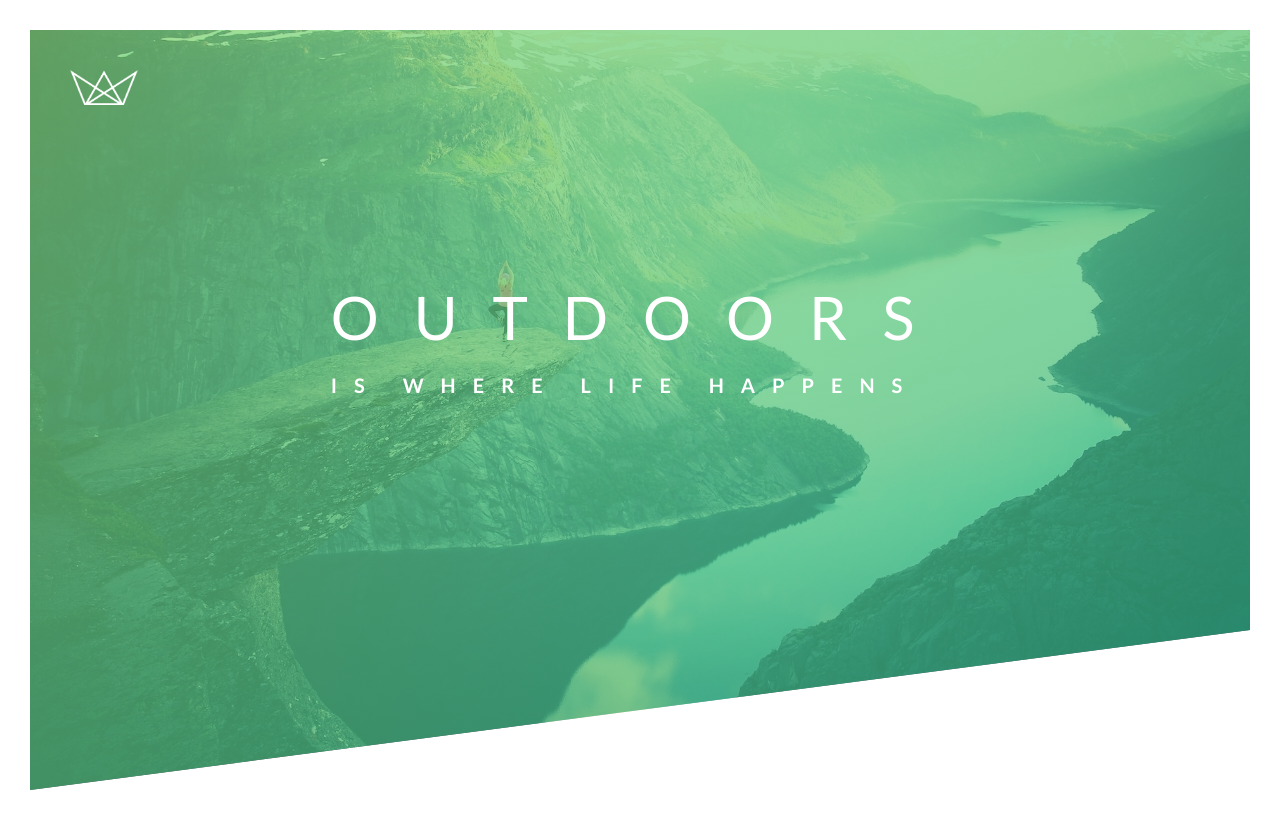
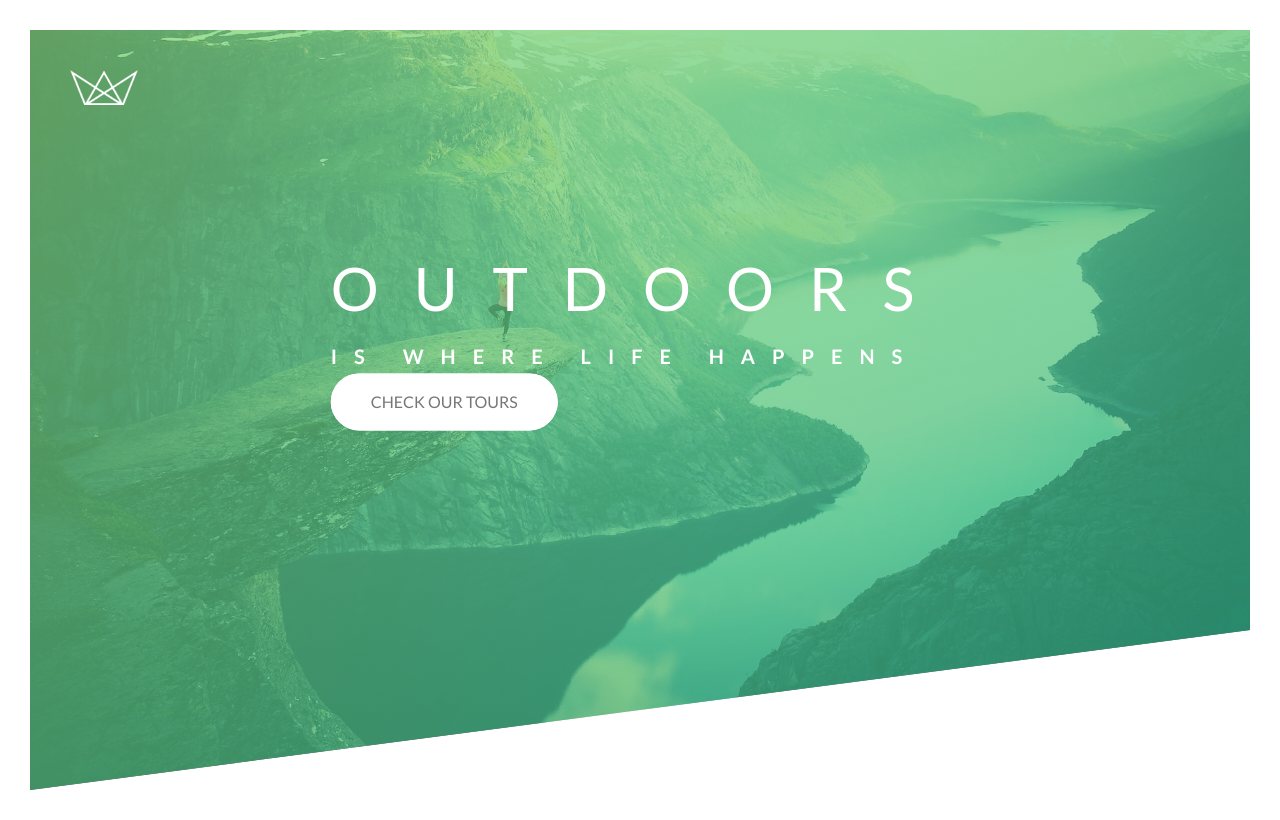
Before and after one commit to Saurav-98/natours-sass-react, a React (Vite) app: page / in a window 1280 px wide. Built offline with nearby package versions, Linux system fonts and the light colour scheme.

Commit message:
working with button animations

```diff
--- a/src/components/Hero.css
+++ b/src/components/Hero.css
@@ -85,3 +85,56 @@
     transform: translateX(0);
   }
 }
+
+/* button */
+
+.btn:link,
+.btn:visited {
+  text-transform: uppercase;
+  text-decoration: none;
+  padding: 15px 40px;
+  border-radius: 100px;
+  /* background-color: turquoise; */
+  display: inline-block;
+
+  transition: all 0.2s ease-in;
+  position: relative;
+}
+
+.btn:hover {
+  transform: translateY(-4px);
+  box-shadow: 0 10px 20px rgba(0, 0, 0, 0.3);
+}
+.btn:active {
+  transform: translateY(-2px);
+  box-shadow: 0 5px 10px rgba(0, 0, 0, 0.4);
+}
+
+/* Adding Affects to Button */
+
+.btn::after {
+  content: "";
+  display: inline-block;
+
+  width: 100%;
+  height: 100%;
+
+  border-radius: 100px;
+
+  position: absolute;
+  top: 0;
+  left: 0;
+  z-index: -1;
+}
+.btn-primary::after {
+  background-color: #fff;
+}
+
+.btn-primary {
+  background-color: #fff;
+  color: #777;
+}
+
+.btn:hover::after {
+  transform: scale(2);
+}
--- a/src/components/Hero.jsx
+++ b/src/components/Hero.jsx
@@ -16,6 +16,9 @@ const Hero = () => {
             is where life happens
           </span>
         </h1>
+        <a href="#" className="btn btn-primary">
+          Check our tours
+        </a>
       </main>
     </header>
   );
```
